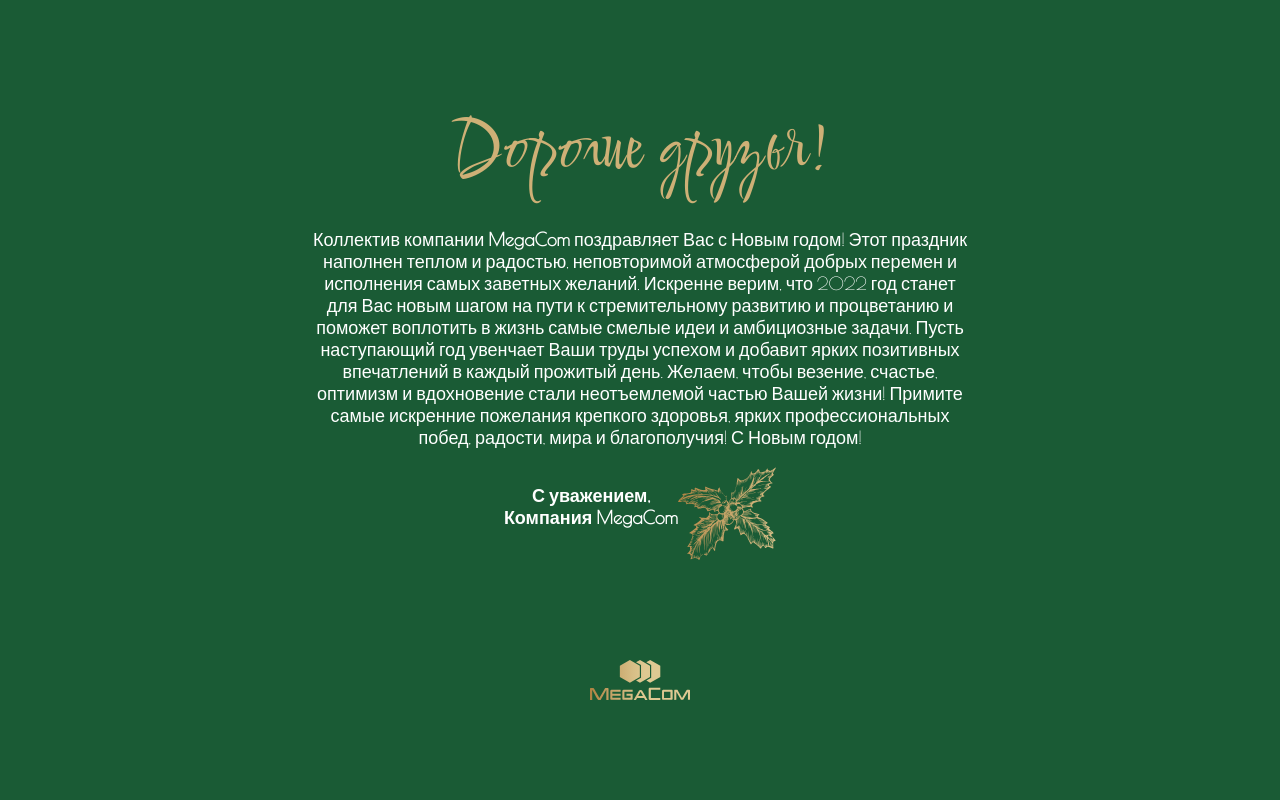
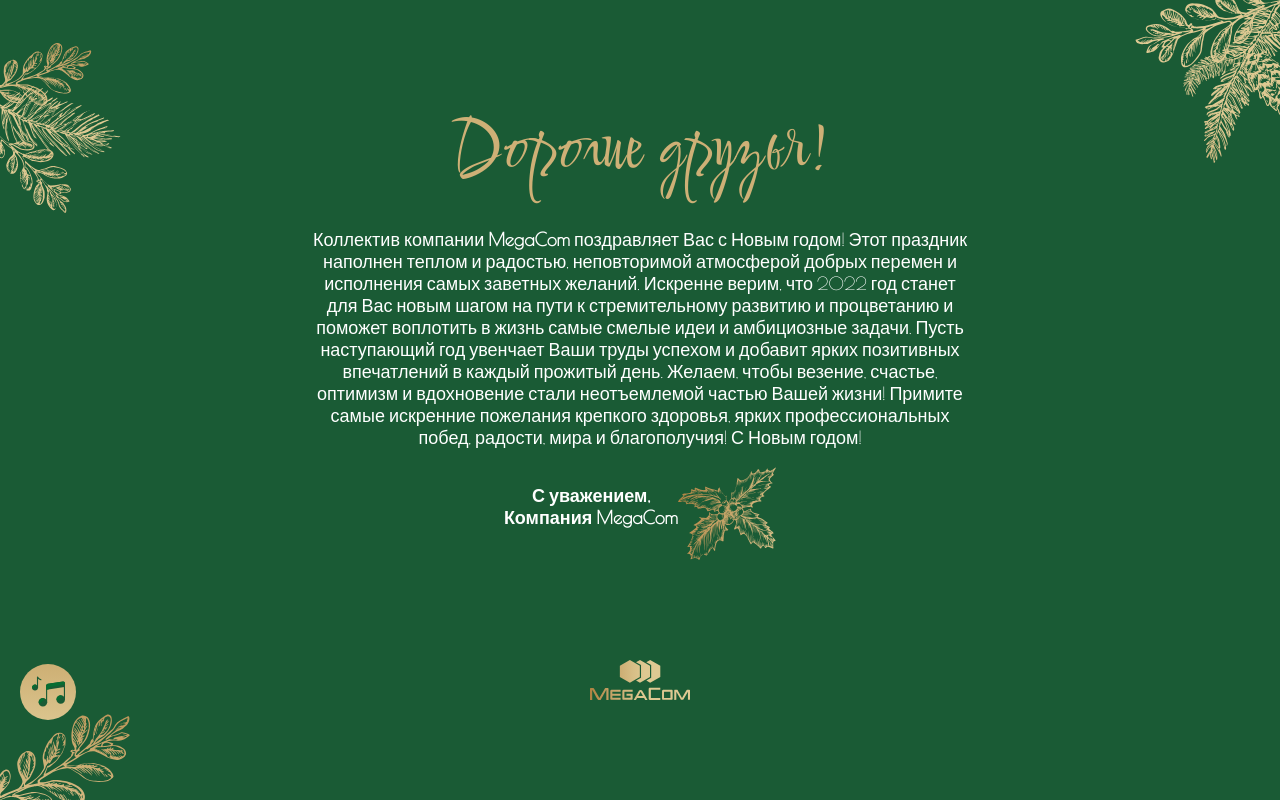
Before and after one commit to demichev-artur/new_year, a plain HTML site: page index.html in a window 1280 px wide. Drawn offline with nearby package versions, Linux system fonts and the light colour scheme; the site is published under a folder, as on GitHub Pages, so addresses that start at the root find nothing; a web font is replaced by a local one.

Commit message:
fix: true src to img 2x

```diff
--- a/index.html
+++ b/index.html
@@ -13,11 +13,11 @@
           type="text/css"/>
 </head>
 <body>
-<img class="top-left" src="/images/top-left.svg" alt="">
-<img class="bottom-left" src="/images/bottom-left.svg" alt="">
+<img class="top-left" src="images/top-left.svg" alt="">
+<img class="bottom-left" src="images/bottom-left.svg" alt="">
 <span class="music_text">Включите мелодию</span>
-<img class="music" src="/images/music.svg" alt="">
-<img class="top-right" src="/images/top-right.svg" alt="">
+<img class="music" src="images/music.svg" alt="">
+<img class="top-right" src="images/top-right.svg" alt="">
 <div class="wrapper">
     <div class="content">
         <h1>Дорогие друзья!</h1>
@@ -35,10 +35,10 @@
     </div>
     <div class="sign">
         <p>С уважением, <br> Компания MegaCom</p>
-        <img src="./images/center.svg" alt="">
+        <img src="images/center.svg" alt="">
     </div>
     <div class="logo">
-        <img src="./images/megacom.svg" alt="Логотип компании мегаком">
+        <img src="images/megacom.svg" alt="Логотип компании мегаком">
     </div>
 </div>
 
```
